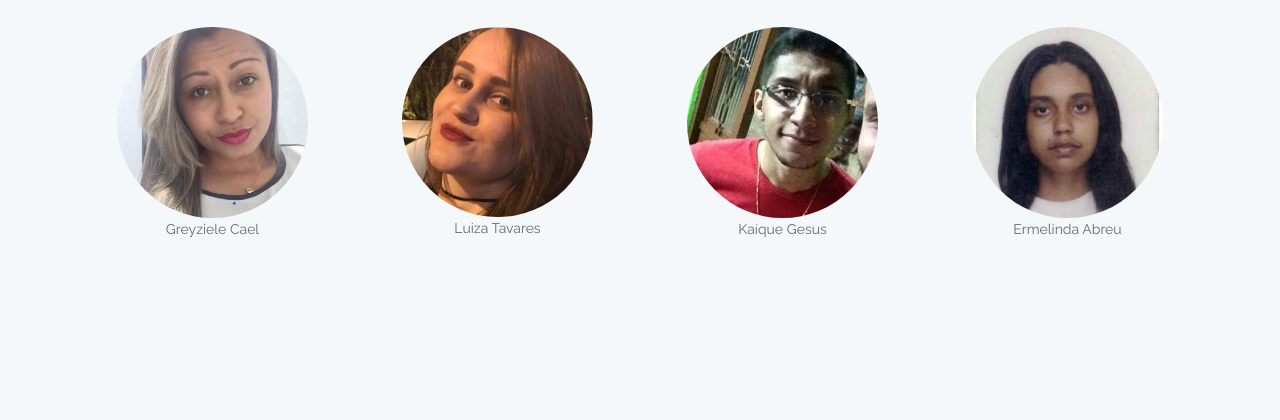
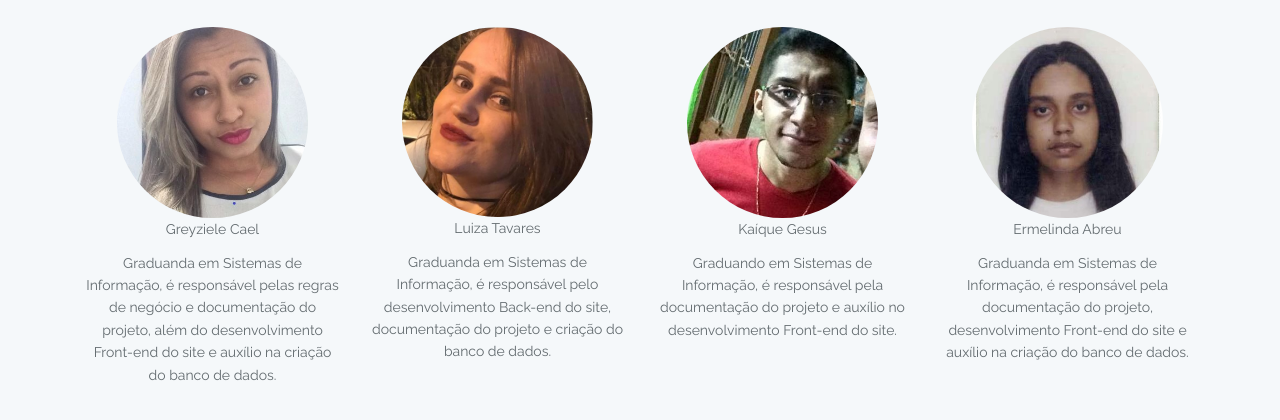
Before and after one commit to luizatavares/GiveBook, a Laravel app: page /quemsomos in a window 1280 px wide. Shown: the part 264-684 px from the top of the page. Run offline with Laravel 8, Linux system fonts and the light colour scheme; settings files or empty folders that the repository lacks are supplied.

Commit message:
Atualização da página "Sobre Nós"

```diff
--- a/resources/views/quemsomos.blade.php
+++ b/resources/views/quemsomos.blade.php
@@ -23,12 +23,19 @@ de doar conhecimento ao próximo. <br><br><br><br>
   <p>
     Greyziele Cael
   </p>
+  <p>
+    Graduanda em Sistemas de Informação, é responsável pelas regras de negócio e documentação do projeto, além do desenvolvimento Front-end do site e auxílio na criação do banco de dados.
+  </p>
+
 
 </div>
      <div class="col-md-3 text-center">
      <img src="luiza.jpg" class="img-circle" alt="Cinque Terre"  width="75%" height="75%">
 
     <p >Luiza Tavares</p>
+    <p>
+    Graduanda em Sistemas de Informação, é responsável pelo desenvolvimento Back-end do site, documentação do projeto e criação do banco de dados.
+    </p>
 
 
      </div>
@@ -37,11 +44,18 @@ de doar conhecimento ao próximo. <br><br><br><br>
       <p>
         Kaíque Gesus
       </p>
+      <p>
+      Graduando em Sistemas de Informação, é responsável pela documentação do projeto e auxílio no desenvolvimento Front-end do site.
+      </p>
+
      </div>
       <div class="col-md-3 text-center">
      <img src="ermelinda_foto.jpg" class="img-circle" alt="Cinque Terre"  width="75%" height="75%">
       <p>
         Ermelinda Abreu
+      </p>
+      <p>
+      Graduanda em Sistemas de Informação, é responsável pela documentação do projeto, desenvolvimento Front-end do site e auxílio na criação do banco de dados.
       </p>
      </div>
 
```
